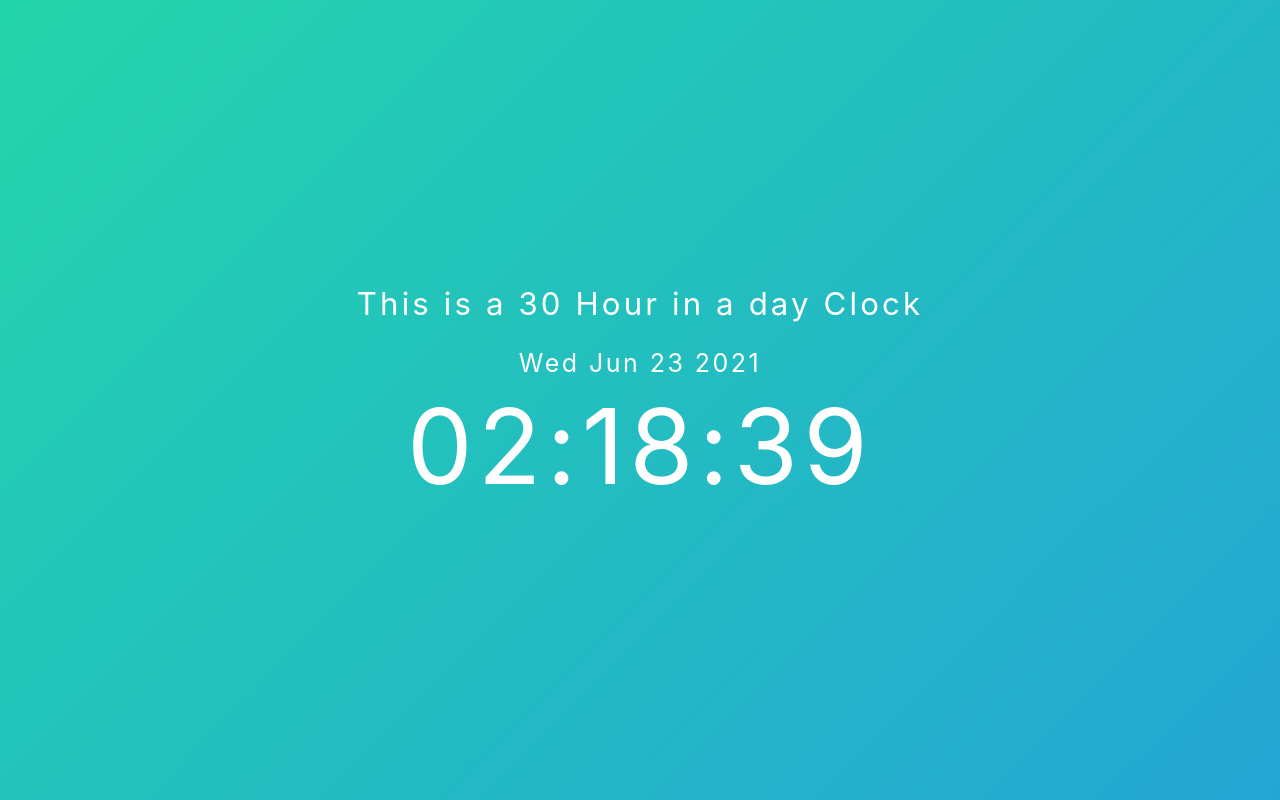
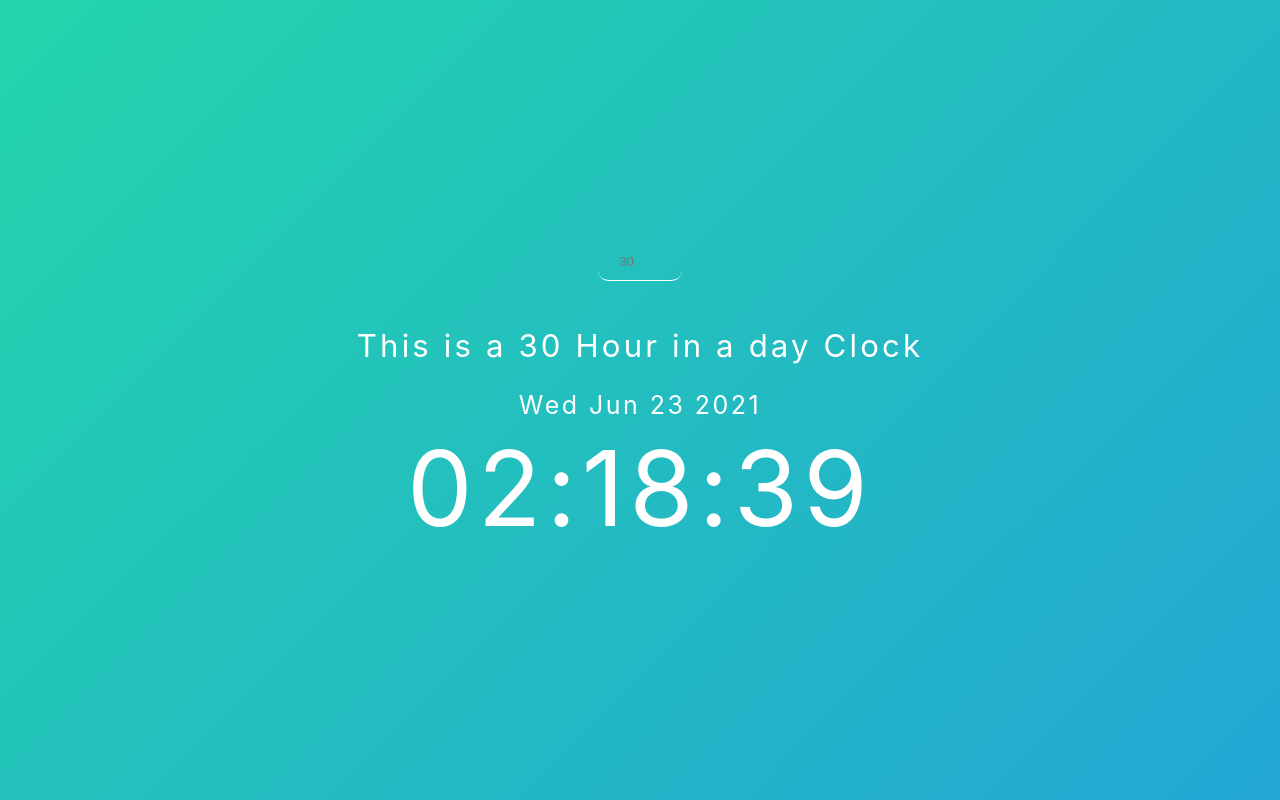
Before and after one commit to EmmanuelSage/GodClock, a React (Create React App) app: page / in a window 1280 px wide. Built offline with nearby package versions, Linux system fonts and the light colour scheme.

Commit message:
feat: add input field for hour set

```diff
--- a/src/App.tsx
+++ b/src/App.tsx
@@ -1,9 +1,16 @@
-import React from "react";
-import "./App.css";
-import GodClock from "./components/GodClock";
+import React, { useState } from "react";
+import GodClock from "./components/GodClock/GodClock";
 
 function App() {
-  return <GodClock hoursInADay={30} />;
+  const [value, setValue] = useState(30)
+
+const onClickHandler = (value: number) => {
+  setValue(value);
+};
+
+  return (
+      <GodClock changeHourSlug={onClickHandler} hoursInADay={value} />
+  );
 }
 
 export default App;
--- a/src/components/GodClock.tsx
+++ /dev/null
@@ -1,27 +0,0 @@
-import React, { useState, useEffect } from "react";
-import { getDateTimeByHoursInADay } from "../utils";
-
-const GodClock = (props: { hoursInADay: number }) => {
-  const { hoursInADay } = props;
-  const [newDate, newTime] = getDateTimeByHoursInADay(hoursInADay);
-  const [time, setTime] = useState(newTime);
-  const [date, setDate] = useState(newDate);
-
-  useEffect(() => {
-    setInterval(() => {
-      const [newDate, newTime] = getDateTimeByHoursInADay(hoursInADay);
-      setTime(newTime);
-      setDate(newDate);
-    }, 1000);
-  }, [newDate, newTime, hoursInADay]);
-
-  return (
-    <div className="container">
-      <p className="text">This is a {hoursInADay} Hour in a day Clock</p>
-      <p className="date">{date}</p>
-      <p className="time">{time}</p>
-    </div>
-  );
-};
-
-export default GodClock;
--- /dev/null
+++ b/src/components/GodClock/GodClock.tsx
@@ -0,0 +1,52 @@
+import React, { useState, useEffect } from "react";
+import { getDateTimeByHoursInADay } from "../../utils";
+import { InputForm } from "../NumberInput/Input";
+import "./GodClock.css";
+
+const GodClock = (props: {
+  hoursInADay: number;
+  changeHourSlug: (e: any) => void;
+}) => {
+  const { hoursInADay, changeHourSlug } = props;
+  const [newDate, newTime] = getDateTimeByHoursInADay(hoursInADay);
+  const [time, setTime] = useState(newTime);
+  const [date, setDate] = useState(newDate);
+  const [input, setInput] = useState("");
+
+  const onChange = (event: React.ChangeEvent<HTMLInputElement>) => {
+    setInput(event.target.value);
+  };
+
+  const handleInputSubmit = (event: React.FormEvent<HTMLFormElement>) => {
+    event.preventDefault();
+    changeHourSlug(Number(input));
+  };
+
+  useEffect(() => {
+    const intervalId = setInterval(() => {
+      const [newDate, newTime] = getDateTimeByHoursInADay(
+        hoursInADay
+      );
+      setTime(newTime);
+      setDate(newDate);
+    }, 1000);
+
+    return () => clearInterval(intervalId);
+  }, [newDate, newTime, hoursInADay]);
+
+  return (
+    <div className="container">
+      <InputForm
+        placeholder={String(hoursInADay)}
+        value={input}
+        onChange={onChange}
+        onSubmit={handleInputSubmit}
+      />
+      <p className="text">This is a {hoursInADay} Hour in a day Clock</p>
+      <p className="date">{date}</p>
+      <p className="time">{time}</p>
+    </div>
+  );
+};
+
+export default GodClock;
--- /dev/null
+++ b/src/components/NumberInput/Input.tsx
@@ -0,0 +1,41 @@
+import React from "react";
+import "./NumberInput.css";
+
+interface InputType {
+  min?: string;
+  max?: string;
+  placeholder: string;
+  name?: string;
+  value: string;
+  onChange: (e: React.ChangeEvent<HTMLInputElement>) => void;
+  onSubmit: (e: React.FormEvent<HTMLFormElement>) => void;
+}
+
+export const InputForm = ({
+  min = "1",
+  max = "100",
+  name = "number",
+  value,
+  placeholder = "hour",
+  onChange,
+  onSubmit,
+}: InputType) => {
+  return (
+    <form onSubmit={onSubmit}>
+      <div className="input-container">
+        <input
+          type="number"
+          min={min}
+          max={max}
+          placeholder={placeholder}
+          name={name}
+          value={value}
+          onChange={onChange}
+        />
+      </div>
+      <button type="submit" className="input-button"></button>
+    </form>
+  );
+};
+
+export default InputForm;
--- /dev/null
+++ b/src/components/NumberInput/NumberInput.css
@@ -0,0 +1,36 @@
+
+.input-button {
+  visibility: hidden;
+}
+
+input[type="number"] {
+  color: #fff;
+  /* opacity: 0.5; */
+  outline: 0;
+  border: none;
+  border-radius: 0.5rem;
+  border-bottom: 1px solid #fff;
+  margin-bottom: 1rem;
+  padding: 0.5rem 1rem;
+  width: 2rem;
+}
+
+input[type="number"]:in-range {
+  background-color: transparent;
+}
+
+input[type="number"]:not(:in-range) {
+  background-color: rgba(238, 105, 57, 0.623);
+}
+
+/* Chrome, Safari, Edge, Opera */
+input::-webkit-outer-spin-button,
+input::-webkit-inner-spin-button {
+  -webkit-appearance: none;
+  margin: 0;
+}
+
+/* Firefox */
+input[type="number"] {
+  -moz-appearance: textfield;
+}
--- a/src/utils.tsx
+++ b/src/utils.tsx
@@ -2,11 +2,11 @@ const JUNE_23_IN_MILLISECONDS = 1624402800000;
 
 export const getDateTimeByHoursInADay = (
   hoursInADay: number = 24,
-  startindDay: number = JUNE_23_IN_MILLISECONDS
+  startingDay: number = JUNE_23_IN_MILLISECONDS
 ) => {
   const currentDate = new Date();
 
-  const resetDate = new Date(startindDay);
+  const resetDate = new Date(startingDay);
 
   const currentDateMilliseconds = currentDate.getTime();
   const resetDateMilliseconds = resetDate.getTime();
```
Also changed, not shown: src/components/GodClock/GodClock.css (renamed from src/App.css), 1 other file (tests, documents, lock files or other folders).
